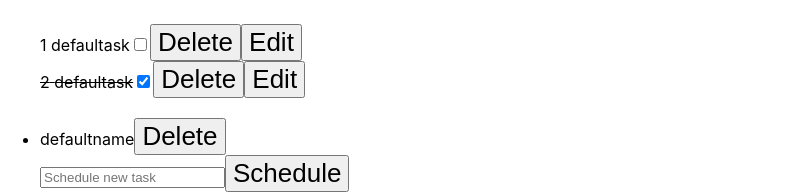
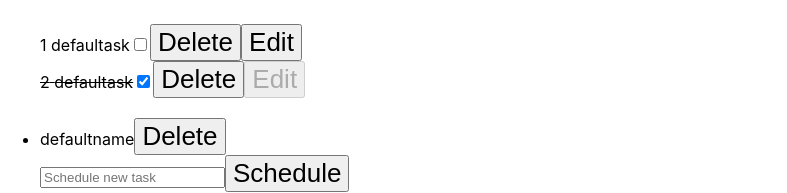
Before and after one commit to Eslashier/front-end-sofka-web-development-challenge, a React (Vite) app: page / in a window 1280 px wide. Shown: the part 254-447 px from the top of the page, without its empty margins (0-787 px from the left). Built offline with nearby package versions, Linux system fonts and the light colour scheme.

Commit message:
Button edit disables when the task is done

```diff
--- a/src/components/ListOfToDo.jsx
+++ b/src/components/ListOfToDo.jsx
@@ -56,8 +56,7 @@ const ListOfToDo = () => {
                 {/* <input type="checkbox"></input> */}
                 <input onChange={(event)=> onCheckBox(event, tasks)} type="checkbox" checked={tasks.done}/>
                 <button >Delete</button>
-                <button>Edit</button>
-                {/* <button disabled={tasks.done ? "true" : ""}>Edit</button> */}
+                <button disabled={tasks.done ? 1 : 0}>Edit</button>
                 <br />
               </div>
             })}
```
